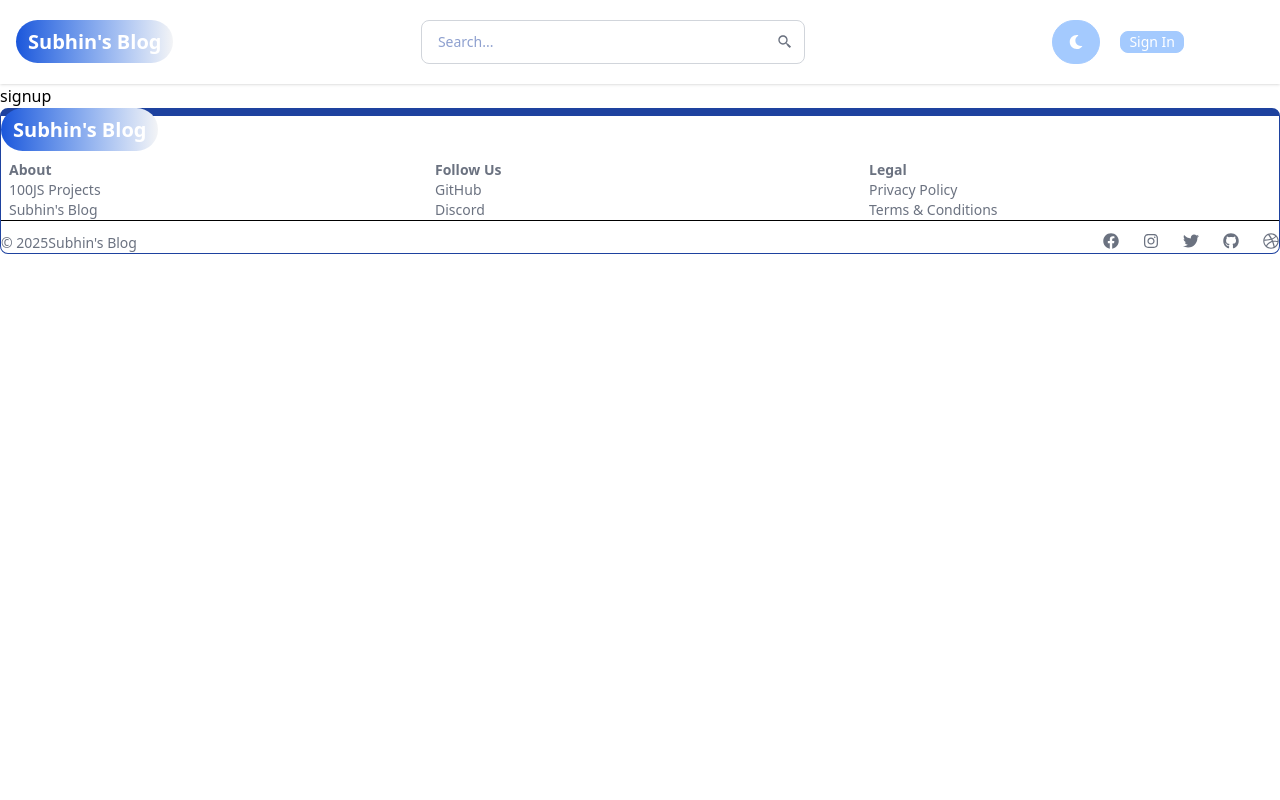
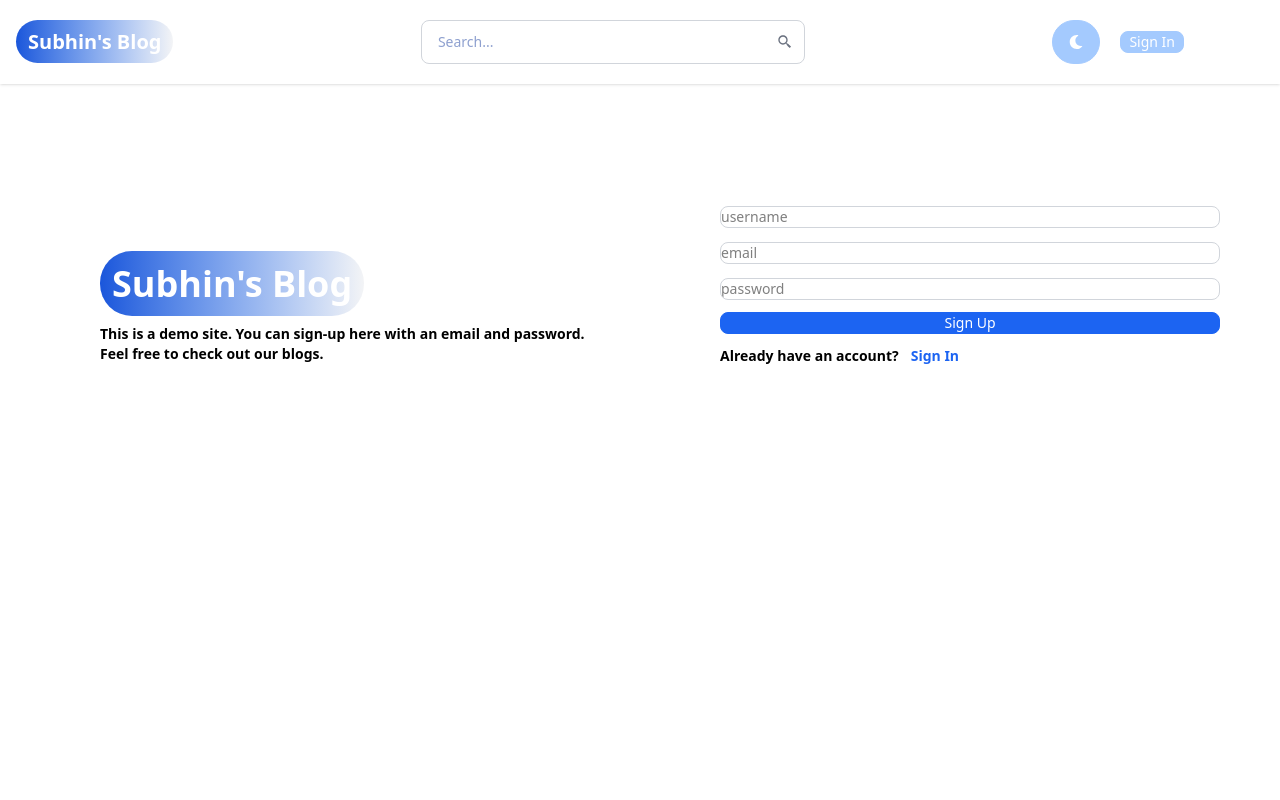
Before and after one commit to subhin-subramanian/MERN-Blog, a React (Vite) app in the folder frontend/: page /sign-up in a window 1280 px wide. Shown: the top 800 px of the page. Built offline with nearby package versions, Linux system fonts and the light colour scheme.

Commit message:
Created signIn and signUp page UIs

```diff
--- a/frontend/src/pages/SignIn.jsx
+++ b/frontend/src/pages/SignIn.jsx
@@ -1,11 +1,60 @@
-import React from 'react'
+import { Button, Label, TextInput,Alert, Spinner } from 'flowbite-react'
+import { useState } from 'react'
+import {Link} from 'react-router-dom'
 
 function SignIn() {
-  return (
-    <div>
-      signin
-    </div>
-  )
-}
 
+  const [formData,setFormData] = useState({});
+
+  const handleChange = (e)=>{
+    setFormData({...formData,[e.target.id]:e.target.value.trim()})
+  }
+
+  const handleSubmit = async(e)=>{
+    e.preventDefault();
+    console.log(formData);
+  }
+
+    return (
+      <div className="min-h-screen mt-20 p-5 flex flex-col md:flex-row">
+
+        {/* left */}
+
+        <div className="sm:m-20 flex-1">
+          <Link to='/' className="self-center whitespace-nowrap text-xl sm:text-4xl font-semibold dark:text-white">
+            <span className="px-3 py-2 bg-gradient-to-r from-blue-700 to-gray-100 rounded-4xl  text-white">Subhin's Blog</span>
+          </Link>
+          <p className='text-sm mt-5 font-semibold'>This is a demo site. You can sign-in here with your username and password. Feel free to check out our blogs.</p>
+        </div>
+
+        {/* Right */}
+
+        <div className="mt-5 gap-5 flex-1 sm:ml-10 mr-10">
+          <form className='flex flex-col gap-3' onSubmit={handleSubmit}>
+
+            <div>
+              <Label value='username'/>
+              <TextInput type='text'
+              placeholder='username' id='username' onChange={handleChange}/>
+            </div>
+
+            <div>
+              <Label value='Password'/>
+              <TextInput type='password' placeholder='password' id='password' onChange={handleChange}/>
+            </div>
+
+            <Button className=' border border-blue-600 rounded-lg px-2 bg-blue-600 text-white hover:bg-white hover:text-blue-600 transition duration-500' type='submit'>Sign In</Button>
+
+          </form>
+
+          <div className="text-sm flex gap-3 mt-3 font-semibold">
+            <p>Don't have an account?</p>
+            <Link to='/sign-up' className='text-blue-600'>Sign Up</Link>
+          </div>
+
+        </div>
+
+      </div>
+    )
+  }
 export default SignIn
--- a/frontend/src/pages/SignUp.jsx
+++ b/frontend/src/pages/SignUp.jsx
@@ -1,9 +1,66 @@
-import React from 'react'
+import { Button, Label, TextInput,Alert, Spinner } from 'flowbite-react'
+import { useState } from 'react'
+import {Link} from 'react-router-dom'
 
-function SignUp() {
+const SignUp = () => {
+
+  const [formData,setFormData] = useState({});
+
+
+
+  const handleChange = (e)=>{
+    setFormData({...formData,[e.target.id]:e.target.value.trim()})
+  }
+
+  const handleSubmit = async(e)=>{
+    e.preventDefault();
+    console.log(formData);
+  }
+
   return (
-    <div>
-      signup
+    <div className="min-h-screen mt-20 p-5 flex flex-col md:flex-row">
+
+      {/* left */}
+
+      <div className="sm:m-20 flex-1">
+        <Link to='/' className="self-center whitespace-nowrap text-xl sm:text-4xl font-semibold dark:text-white">
+          <span className="px-3 py-2 bg-gradient-to-r from-blue-700 to-gray-100 rounded-4xl  text-white">Subhin's Blog</span>
+        </Link>
+        <p className='text-sm mt-5 font-semibold'>This is a demo site. You can sign-up here with an email and password. Feel free to check out our blogs.</p>
+      </div>
+
+      {/* Right */}
+
+      <div className="mt-5 gap-5 flex-1 sm:ml-10 mr-10">
+        <form className='flex flex-col gap-3' onSubmit={handleSubmit}>
+
+          <div>
+            <Label value='username'/>
+            <TextInput type='text'
+            placeholder='username' id='username' onChange={handleChange}/>
+          </div>
+
+          <div>
+            <Label value='Email' className=''/>
+            <TextInput type='email' placeholder='email' id='email' onChange={handleChange}/>
+          </div>
+
+          <div>
+            <Label value='Password'/>
+            <TextInput type='password' placeholder='password' id='password' onChange={handleChange}/>
+          </div>
+
+          <Button className=' border border-blue-600 rounded-lg px-2 bg-blue-600 text-white hover:bg-white hover:text-blue-600 transition duration-500' type='submit'>Sign Up</Button>
+
+        </form>
+
+        <div className="text-sm flex gap-3 mt-3 font-semibold">
+          <p>Already have an account?</p>
+          <Link to='/sign-in' className='text-blue-600'>Sign In</Link>
+        </div>
+
+      </div>
+
     </div>
   )
 }
```
